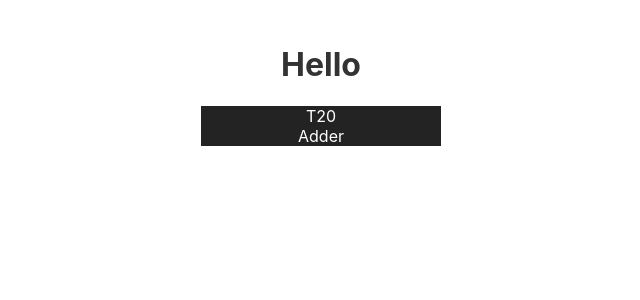
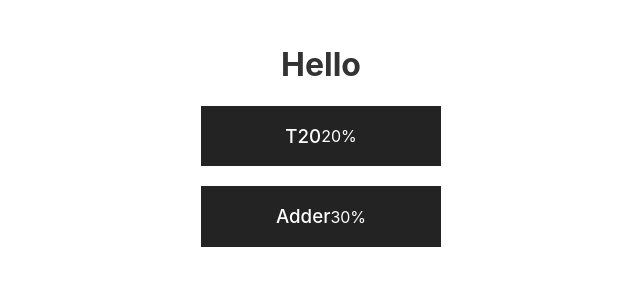
Before and after one commit to itschip/Select, a Svelte app in the folder menu/: page / in a window 1280 px wide. Shown: the top 300 px of the page, without its empty margins (319-959 px from the left). Built offline with nearby package versions, Linux system fonts and the light colour scheme.

Commit message:
more menu stuff

```diff
--- a/menu/src/components/Menu/Menu.svelte
+++ b/menu/src/components/Menu/Menu.svelte
@@ -6,12 +6,12 @@
     {
       id: 1,
       title: 'T20',
-      fuel: '20%',
+      desc: '20%',
     },
     {
       id: 2,
       title: 'Adder',
-      fuel: '30%',
+      desc: '30%',
     },
   ];
 </script>
--- a/menu/src/components/Menu/MenuItem.svelte
+++ b/menu/src/components/Menu/MenuItem.svelte
@@ -2,18 +2,31 @@
   interface MenuItem {
     id: number;
     title: string;
+    desc: string;
   }
 
   export let item: MenuItem;
 </script>
 
 <div class="menu-item">
-  {item.title}
+  <h3 class="item-title">{item.title}</h3>
+  <p>{item.desc}</p>
 </div>
 
 <style>
   .menu-item {
+    display: flex;
+    align-items: center;
+    justify-content: center;
     background-color: #232323;
+    height: auto;
+    min-height: 50px;
+    max-height: 70px;
     color: #fff;
+    margin-bottom: 20px;
+  }
+
+  .item-title {
+    font-weight: 500;
   }
 </style>
```
